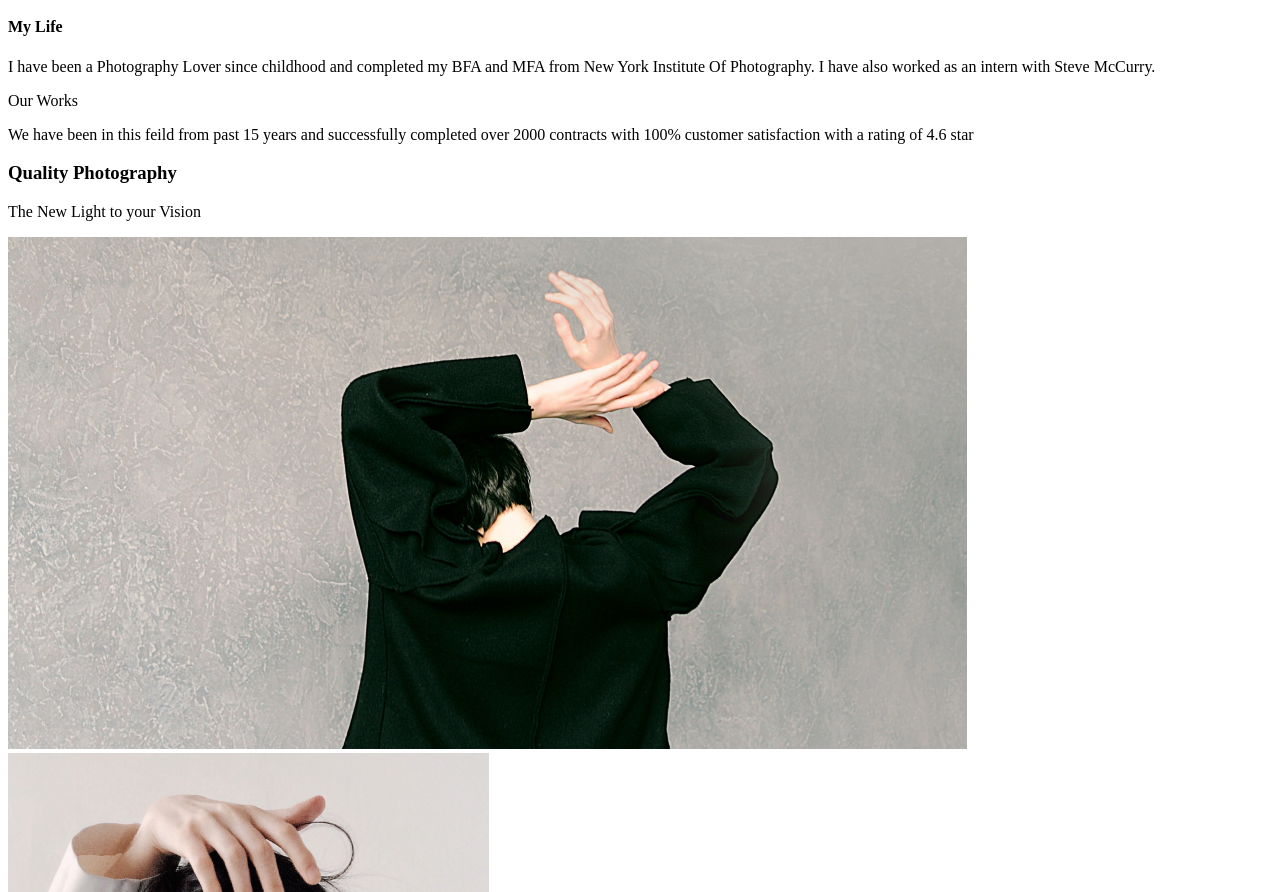
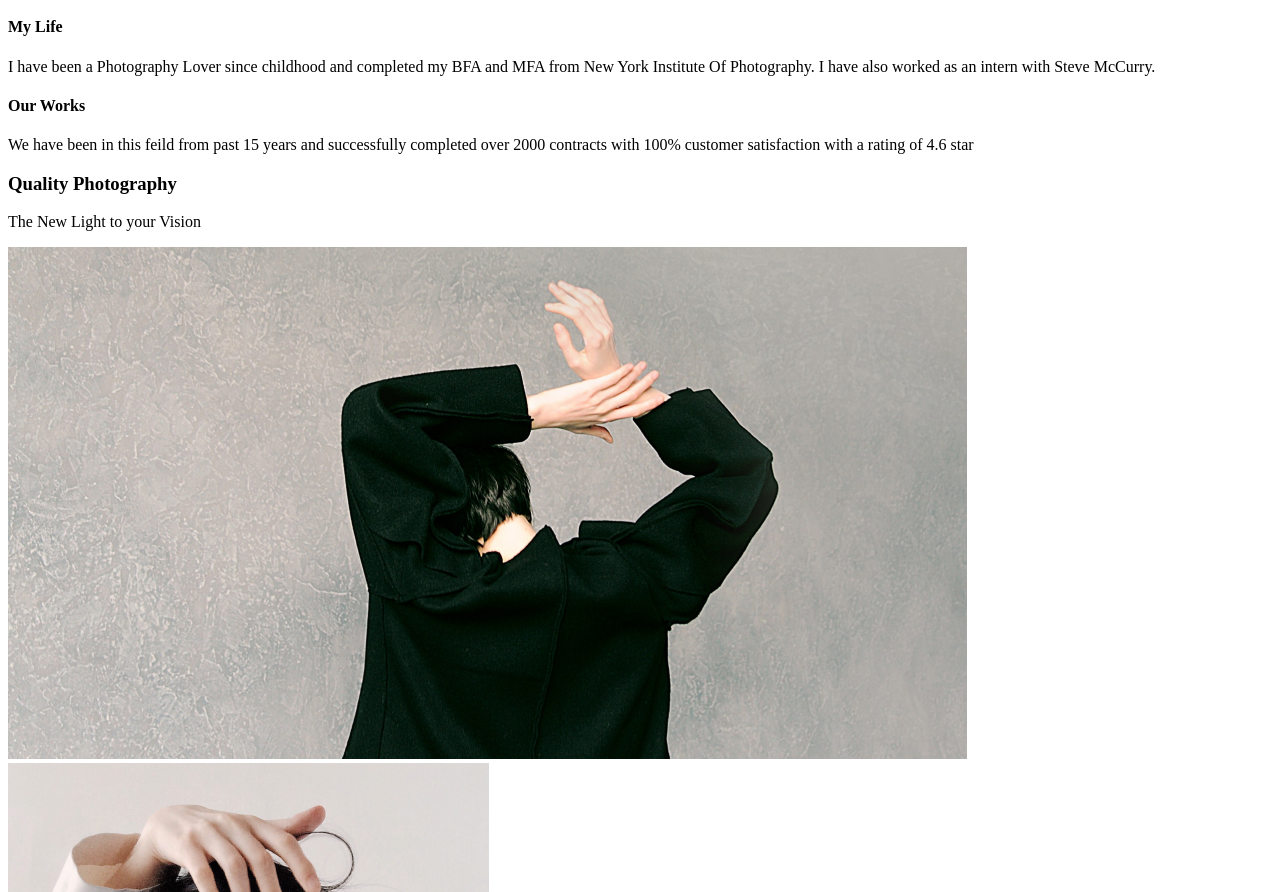
Before and after one commit to Anand-Anurag/Photography_Sample_Site, a plain HTML site: page index.html in a window 1280 px wide. Shown: the part 3119-4011 px from the top of the page. Drawn offline with Linux system fonts and the light colour scheme.

Commit message:
Update index.html

```diff
--- a/index.html
+++ b/index.html
@@ -51,7 +51,7 @@
                              I have also worked as an intern with Steve McCurry.
                         </p>
                     </div>
-                    <div class="work" id="work>
+                    <div class="work">
                         <h4>Our Works</h4>
                         <p>
                             We have been in this feild from past 15 years and successfully
```
